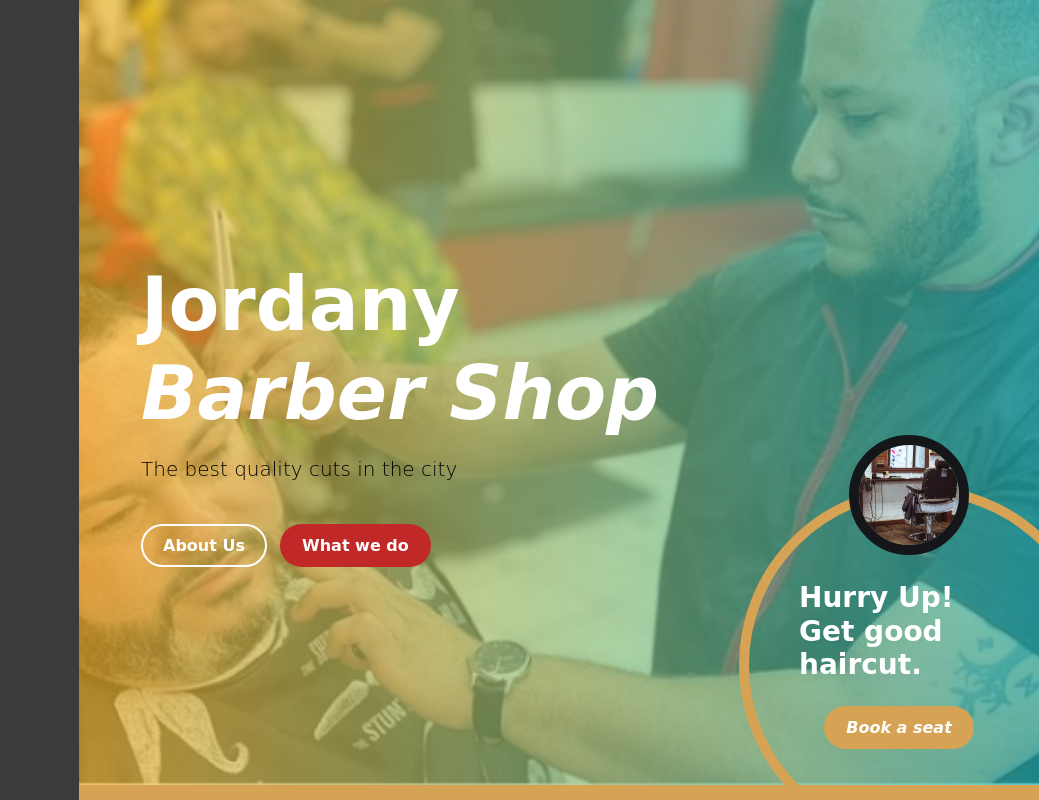
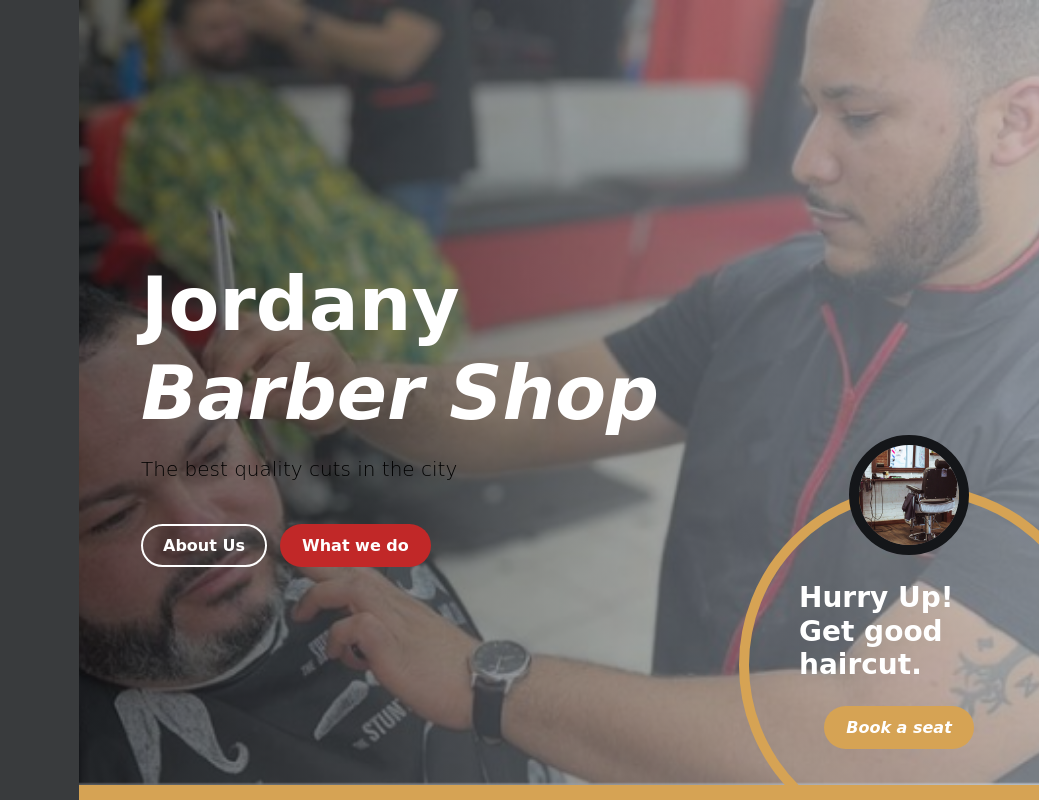
Before and after one commit to jabin21/Barbershop-trial, a plain HTML site: page index.html in a window 1280 px wide. Shown: the top 800 px of the page, 241-1280 px from the left. Drawn offline with Linux system fonts and the light colour scheme; a web font is replaced by a local one.

Commit message:
Update templatemo-barber-shop.css

```diff
--- a/css/templatemo-barber-shop.css
+++ b/css/templatemo-barber-shop.css
@@ -372,7 +372,7 @@ strong {
 
 .hero-section::after {
   content: "";
-  background: linear-gradient(90deg, #FDBB2D 0%, #22C1C3 100%);
+  background: linear-gradient(90deg, #141619 0%, #adb5bd 100%);
   position: absolute;
   top: 0;
   right: 0;
```
